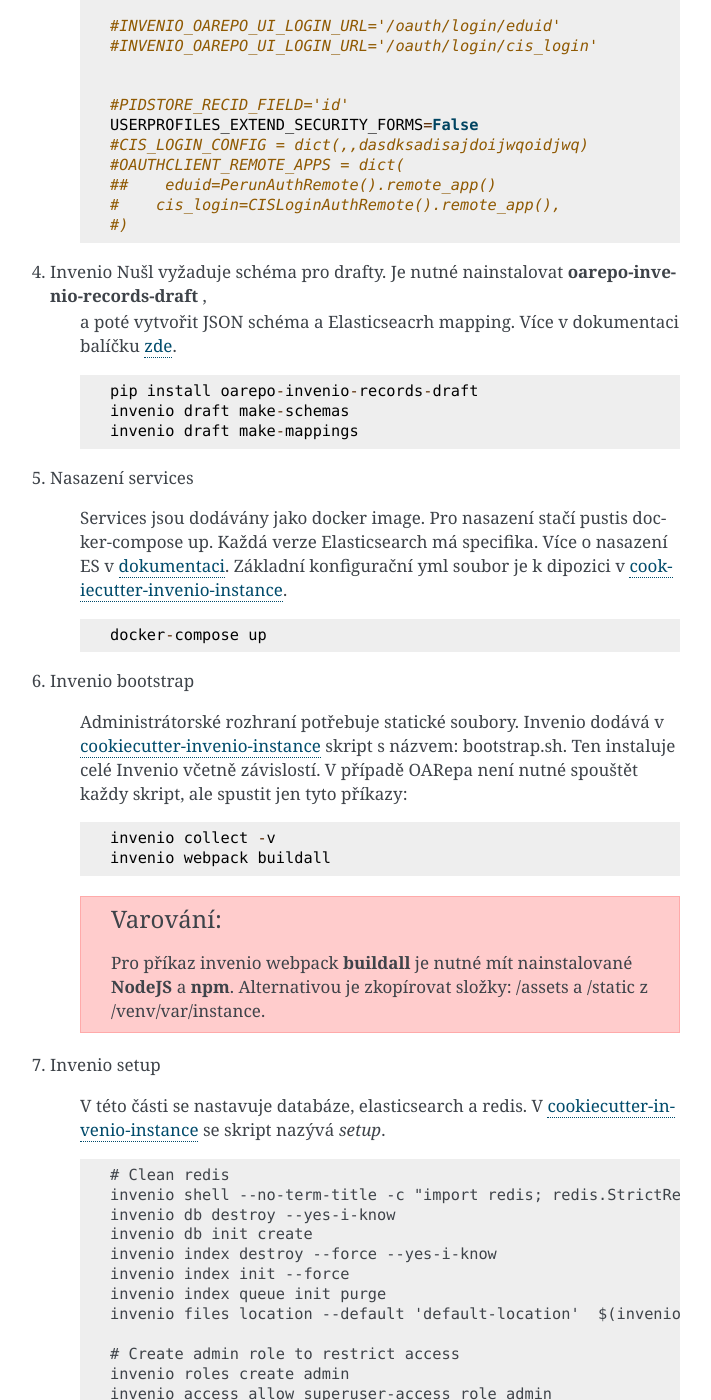
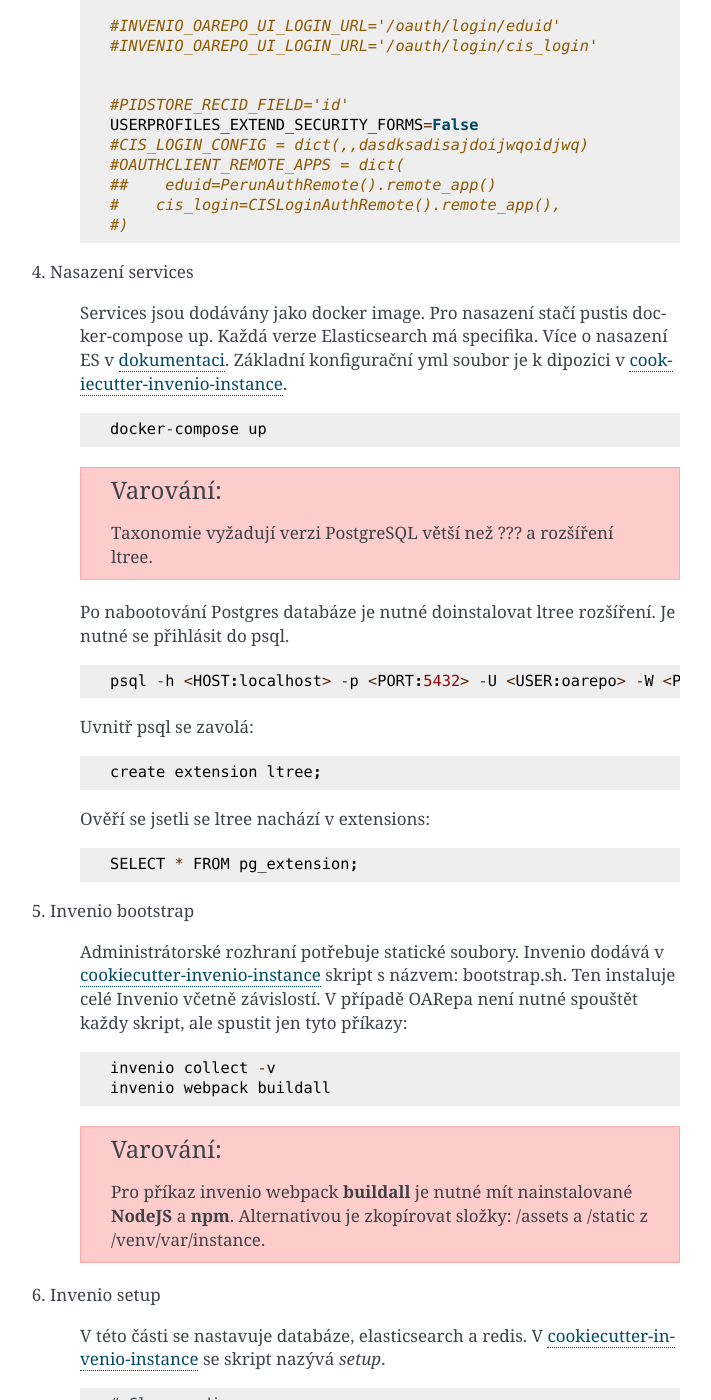
Before and after one commit to Narodni-repozitar/nr-app, a Sphinx documentation site: the page built from docs/instalace.rst, in a window 1280 px wide and 1400 px high, scrolled down 1330 px. Shown: the whole window, without its empty margins (400-1111 px from the left). Built offline with Sphinx 7.4.7, drawn with Linux system fonts in a browser that asks for light colours.

Commit message:
Updated docs

```diff
--- a/docs/instalace.rst
+++ b/docs/instalace.rst
@@ -80,15 +80,6 @@
         #    cis_login=CISLoginAuthRemote().remote_app(),
         #)
 
-#. Invenio Nušl vyžaduje schéma pro drafty. Je nutné nainstalovat **oarepo-invenio-records-draft** ,
-    a poté vytvořit JSON schéma a Elasticseacrh mapping. Více v dokumentaci balíčku
-    `zde <https://github.com/oarepo/invenio-records-draft>`_.
-
-    .. code-block::
-
-        pip install oarepo-invenio-records-draft
-        invenio draft make-schemas
-        invenio draft make-mappings
 
 #. Nasazení services
 
@@ -99,6 +90,28 @@
     .. code-block::
 
         docker-compose up
+
+    .. warning::
+
+        Taxonomie vyžadují verzi PostgreSQL větší než ??? a rozšíření ltree.
+
+    Po nabootování Postgres databáze je nutné doinstalovat ltree rozšíření. Je nutné se přihlásit do psql.
+
+    .. code-block::
+
+        psql -h <HOST:localhost> -p <PORT:5432> -U <USER:oarepo> -W <PASSWORD:oarepo>
+
+    Uvnitř psql se zavolá:
+
+    .. code-block::
+
+        create extension ltree;
+
+    Ověří se jsetli se ltree nachází v extensions:
+
+    .. code-block::
+
+        SELECT * FROM pg_extension;
 
 #. Invenio bootstrap
 
```
Also changed, not shown: 1 other file.
